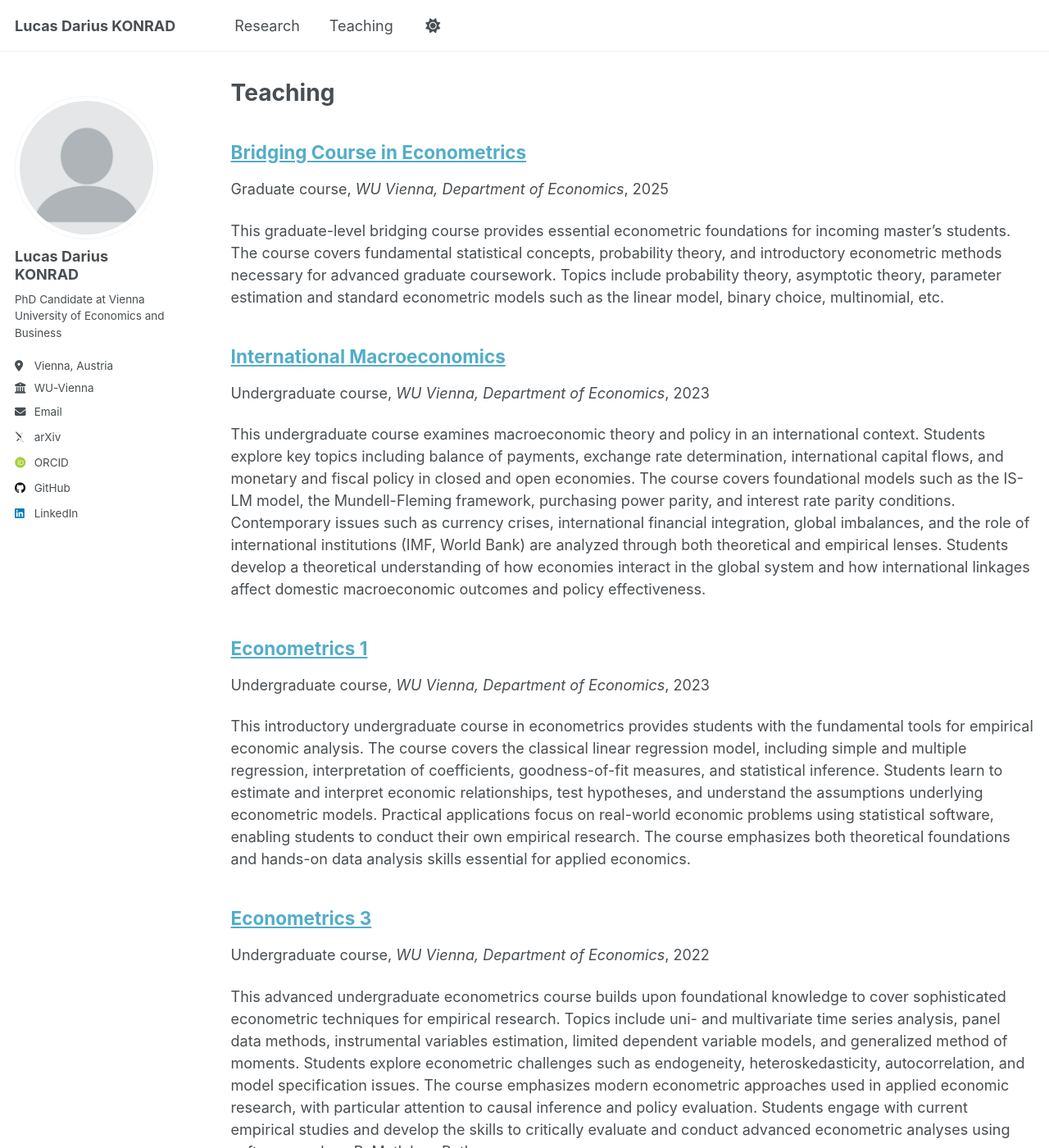
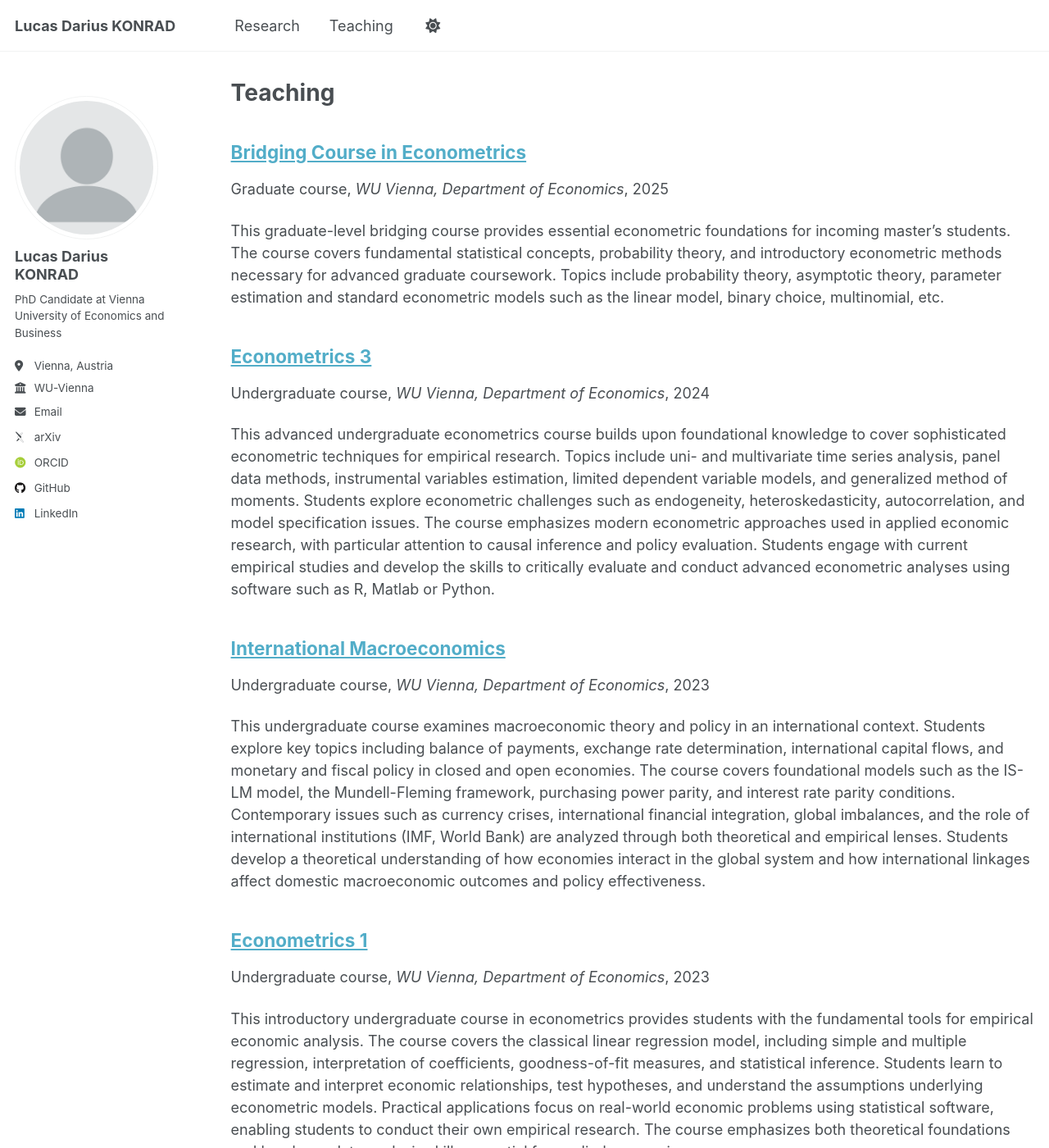
Before and after one commit to konradld/konradld.github.io, a Jekyll site: the page built from _pages/teaching.html, in a window 1280 px wide and 1400 px high. Shown: the whole window at 82% size. Built offline with Jekyll 4.4.1, drawn with Linux system fonts in a browser that asks for light colours; some web fonts are replaced; a script that is not in the unit is left out; some of the changed text lies outside the part shown.

Commit message:
Update teaching-econometrics-3.md

```diff
--- a/_teaching/teaching-econometrics-3.md
+++ b/_teaching/teaching-econometrics-3.md
@@ -4,7 +4,7 @@ collection: teaching
 type: "Undergraduate course"
 permalink: /teaching/econometrics-3
 venue: "WU Vienna, Department of Economics"
-date: 2022-09-01
+date: 2024-03-01
 location: "Vienna, Austria"
 ---
 
```
